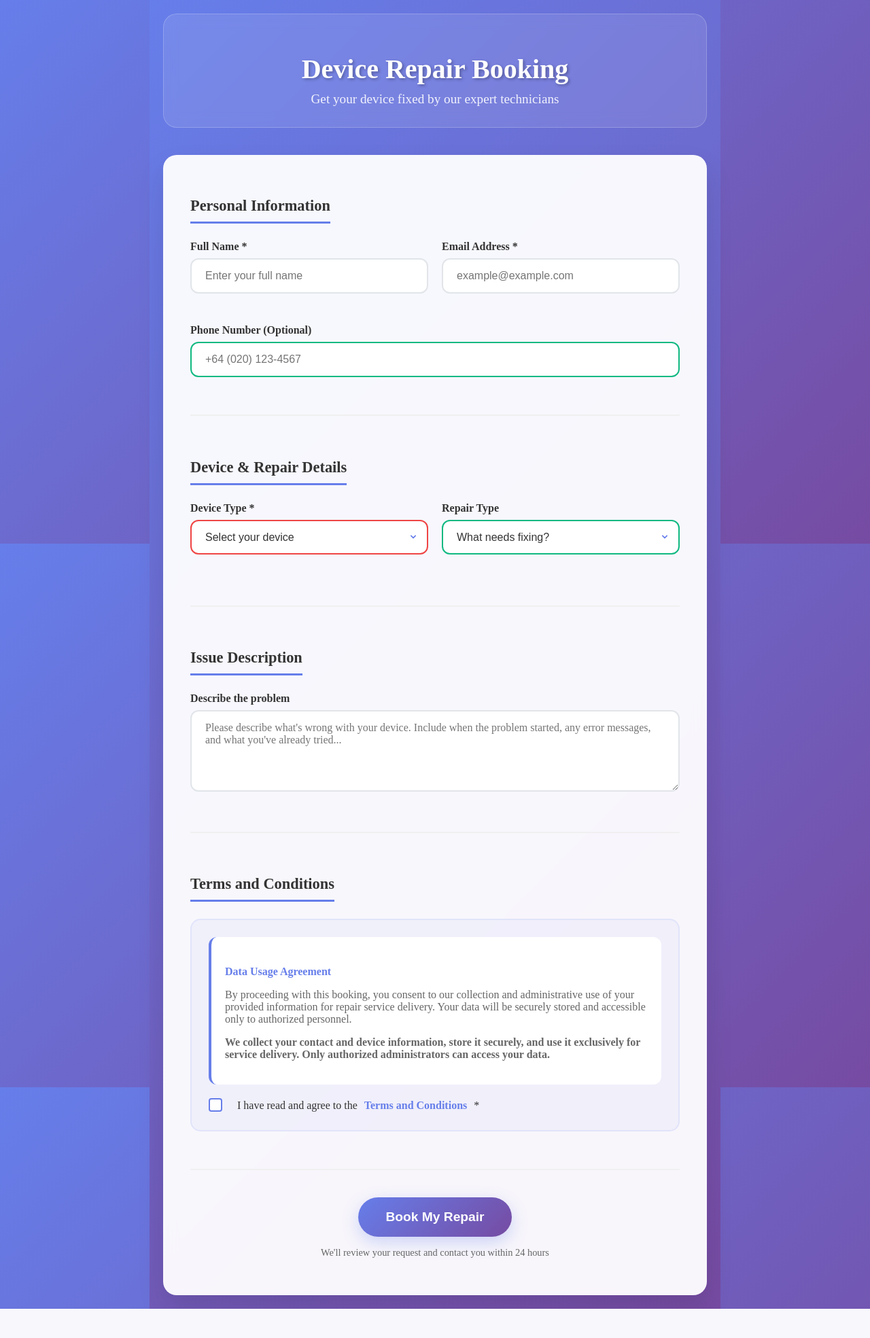
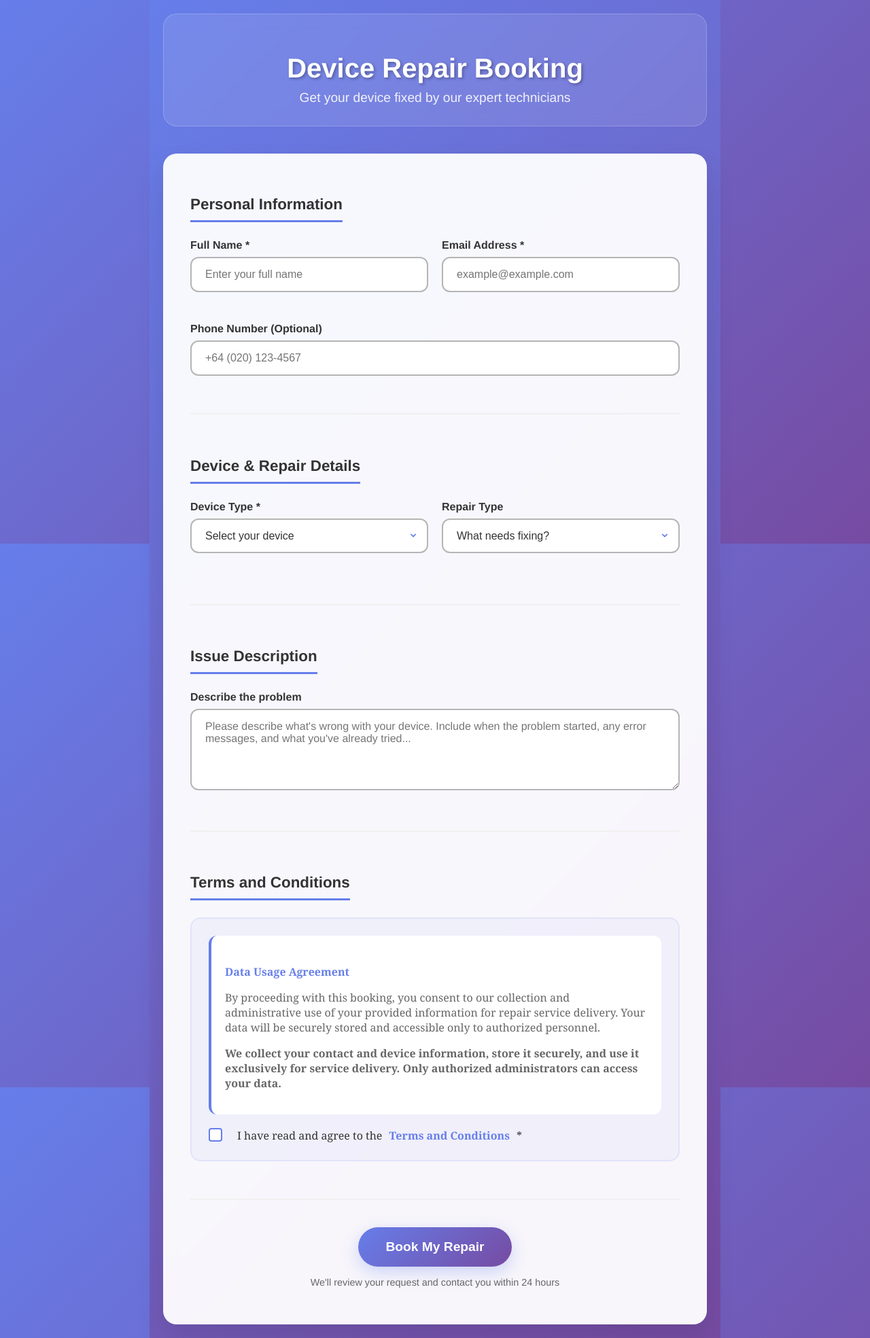
Before and after one commit to RickG9/FixitNZ, a Flask app: page / in a window 1280 px wide. Shown: the whole page at 68% size. Before the commit the page ends 1926 px from the top, so only its background shows below. Run offline with Flask 3, Linux system fonts and the light colour scheme; data comes from the database, SQL or seed files in the repository; both versions use the stored data as it was after the commit; some libraries are stand-ins or nearby versions.

Commit message:
Improve font styling and input validation in templates
Added CSS variables for font families and applied serif fonts to terms sections for better readability. Enhanced input validation feedback for select and email fields in booking_form.html with new CSS classes and JavaScript event handlers. Minor UI improvements to borders and transitions for form elements.

```diff
--- a/templates/base.html
+++ b/templates/base.html
@@ -7,6 +7,7 @@
   <script src="https://www.google.com/recaptcha/enterprise.js?render=6LfrKpQrAAAAAMmi51xrVRwb0LBFDBw-eoPPDrLc"></script>
   <link rel="icon" type="image/x-icon" href="{{ url_for('static', filename='images/logo.ico') }}">
   <style>
+    :root { --font-sans: 'Helvetica Neue', Arial, sans-serif; --font-serif: Georgia, 'Times New Roman', serif; }
     html, body {
       background: linear-gradient(135deg, #667eea 0%, #764ba2 100%);
       color: #212529;
@@ -17,7 +18,10 @@
       overscroll-behavior: none;
       /* Ensure gradient covers full viewport */
       background-attachment: fixed;
+      font-family: var(--font-sans);
     }
+    .font-serif { font-family: var(--font-serif) !important; }
+    .terms-serif * { font-family: var(--font-serif) !important; }
     .container {
       background: transparent;
       color: #212529;
--- a/templates/booking_form.html
+++ b/templates/booking_form.html
@@ -94,10 +94,10 @@
         </div>
 
         <!-- Terms and Conditions Section -->
-        <div class="form-section">
-            <h3 class="section-title">Terms and Conditions</h3>
+        <div class="form-section terms-serif">
+            <h3 class="section-title" style="font-family: var(--font-sans) !important;">Terms and Conditions</h3>
             <div class="form-group">
-                <div class="terms-container">
+                <div class="terms-container font-serif">
                     <div class="terms-box">
                         <h4 style="color: #667eea; margin-bottom: 15px;">Data Usage Agreement</h4>
                         <p style="color: #666; margin-bottom: 15px;">
@@ -249,10 +249,10 @@
 .form-textarea {
     width: 100%;
     padding: 15px 20px;
-    border: 2px solid #e1e5e9;
+    border: 2px solid #b5b5b5; /* unified grey border */
     border-radius: 12px;
     font-size: 1rem;
-    transition: all 0.3s ease;
+    transition: all 0.25s ease;
     background: white;
     box-sizing: border-box;
 }
@@ -454,15 +454,29 @@
 .form-section:nth-child(4) { animation-delay: 0.3s; }
 
 /* Input validation styling */
-.form-input:invalid:not(:placeholder-shown),
-.form-select:invalid {
-    border-color: #ef4444;
-    background-color: #fef2f2;
-}
-
-.form-input:valid,
-.form-select:valid {
-    border-color: #10b981;
-}
+.invalid-field { border-color:#ef4444 !important; background-color:#fef2f2 !important; }
+.valid-field { border-color:#10b981 !important; }
+input[type=email]:invalid:not(:focus):not(:placeholder-shown){border-color:#ef4444;background:#fef2f2;}
+input[type=email]:valid{border-color:#10b981;}
 </style>
+<script>
+document.addEventListener('DOMContentLoaded',function(){
+    const selects=[document.getElementById('device'),document.getElementById('repair')];
+    selects.forEach(sel=>{
+        if(!sel) return;
+        sel.addEventListener('blur',function(){
+            if(!this.value){
+                this.classList.remove('valid-field');
+                this.classList.add('invalid-field');
+            }
+        });
+        sel.addEventListener('change',function(){
+            if(this.value){
+                this.classList.remove('invalid-field');
+                this.classList.add('valid-field');
+            }
+        });
+    });
+});
+</script>
 {% endblock %}
--- a/templates/terms.html
+++ b/templates/terms.html
@@ -1,6 +1,6 @@
 {% extends "base.html" %}
 {% block content %}
-<div style="max-width: 800px; margin: 20px auto; padding: 20px;">
+<div class="terms-serif" style="max-width: 800px; margin: 20px auto; padding: 20px;">
     <div style="background: rgba(255, 255, 255, 0.95); border-radius: 20px; padding: 40px; box-shadow: 0 20px 40px rgba(0, 0, 0, 0.1); backdrop-filter: blur(10px);">
         <h1 style="color: #333; font-size: 2.5rem; font-weight: 700; margin-bottom: 30px; text-align: center;">Terms and Conditions</h1>
 
```
Also changed, not shown: bookings.db.
